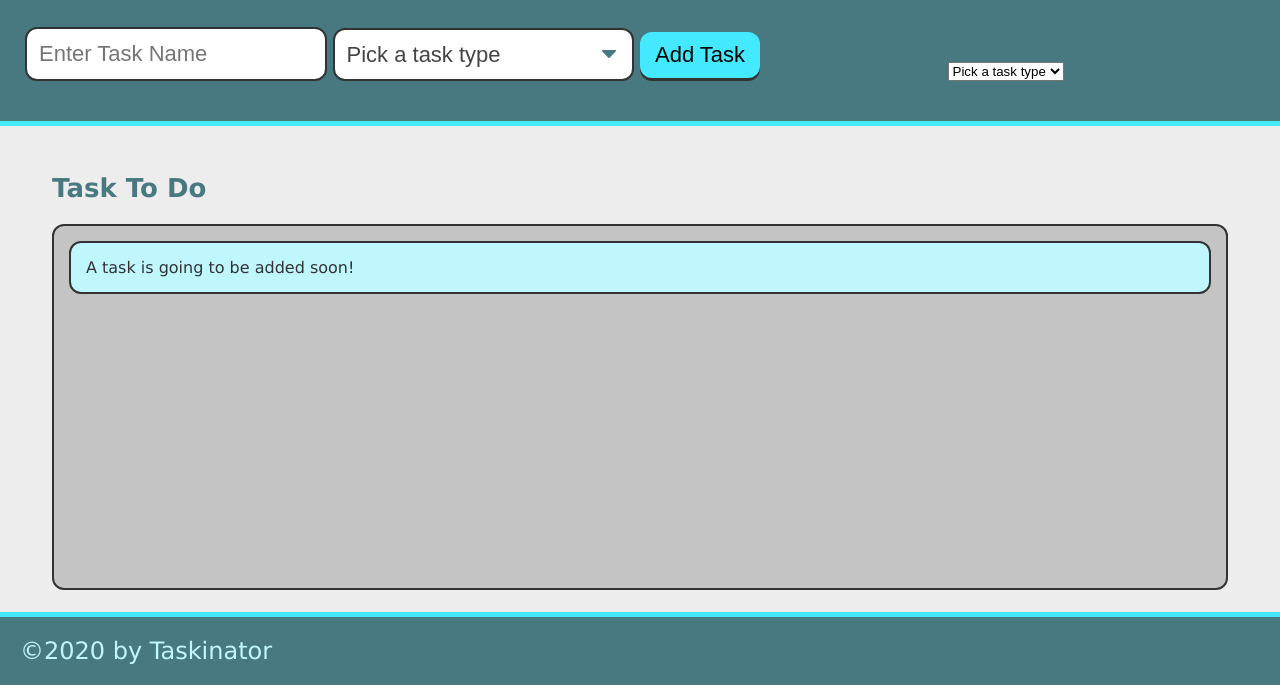
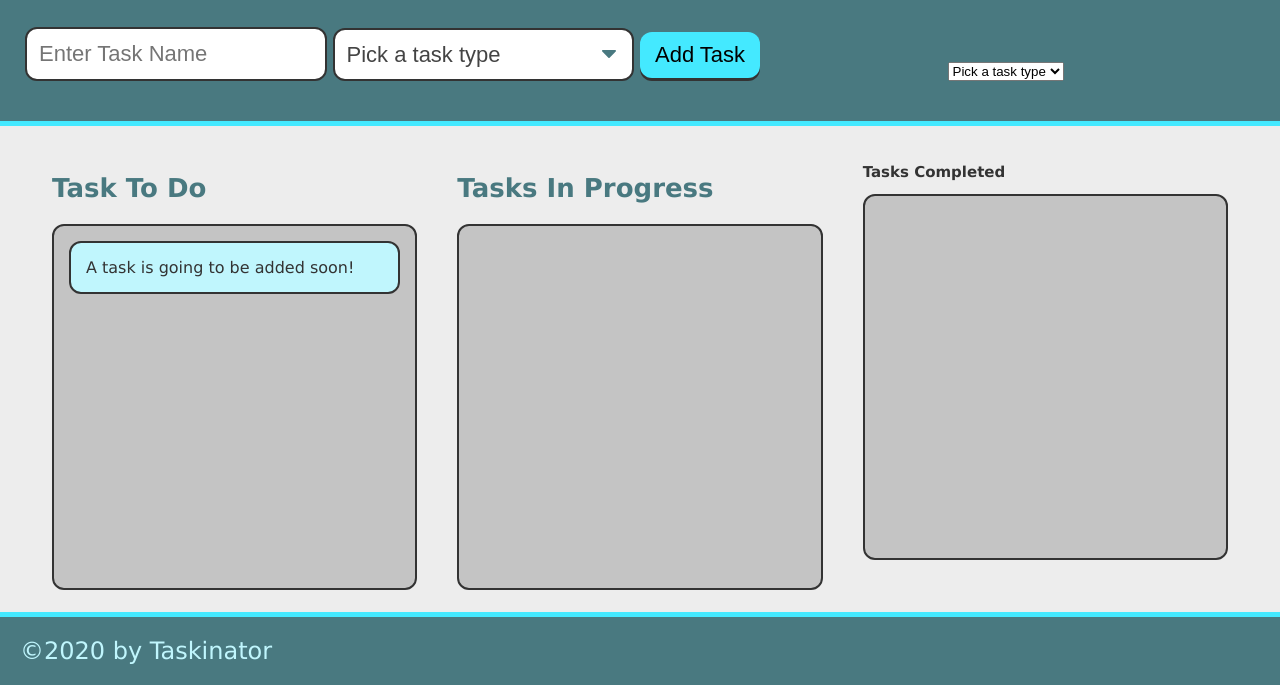
Before and after one commit to K3yuli/taskinator, a plain HTML site: page index.html in a window 1280 px wide. Shown: the part 115-800 px from the top of the page. Drawn offline with Linux system fonts and the light colour scheme.

Commit message:
updted tasks

```diff
--- a/index.html
+++ b/index.html
@@ -37,13 +37,26 @@
         </form>
 
     </header>
-    <main class="page-content">
+    <main class="page-content" id="page-content">
+        <!-- kaban board program management (3 sections for this project) -->
+        <!-- to do tasks (2) -->
         <section class="task-list-wrapper">
             <h2 class="list-title">Task To Do</h2>
             <ul class="task-list" id="tasks-to-do">
                 <li class="task-item">A task is going to be added soon!</li>
             </ul>
         </section>
+        <!-- tasks n progress (2) -->
+        <section class="task-list-wrapper">
+            <h2 class="list-title">Tasks In Progress</h2>
+            <ul class="task-list" id="tasks-in-progress"></ul>
+        </section>
+
+        <!-- tasks completed (3) -->
+        <Section class="task-list-wrapper">
+            <h2 class="list-little">Tasks Completed</h2>
+            <ul class="task-list" id="tasks-completed"></ul>
+        </Section>
     </main>
     <footer>
         &copy;2020 by Taskinator
```
